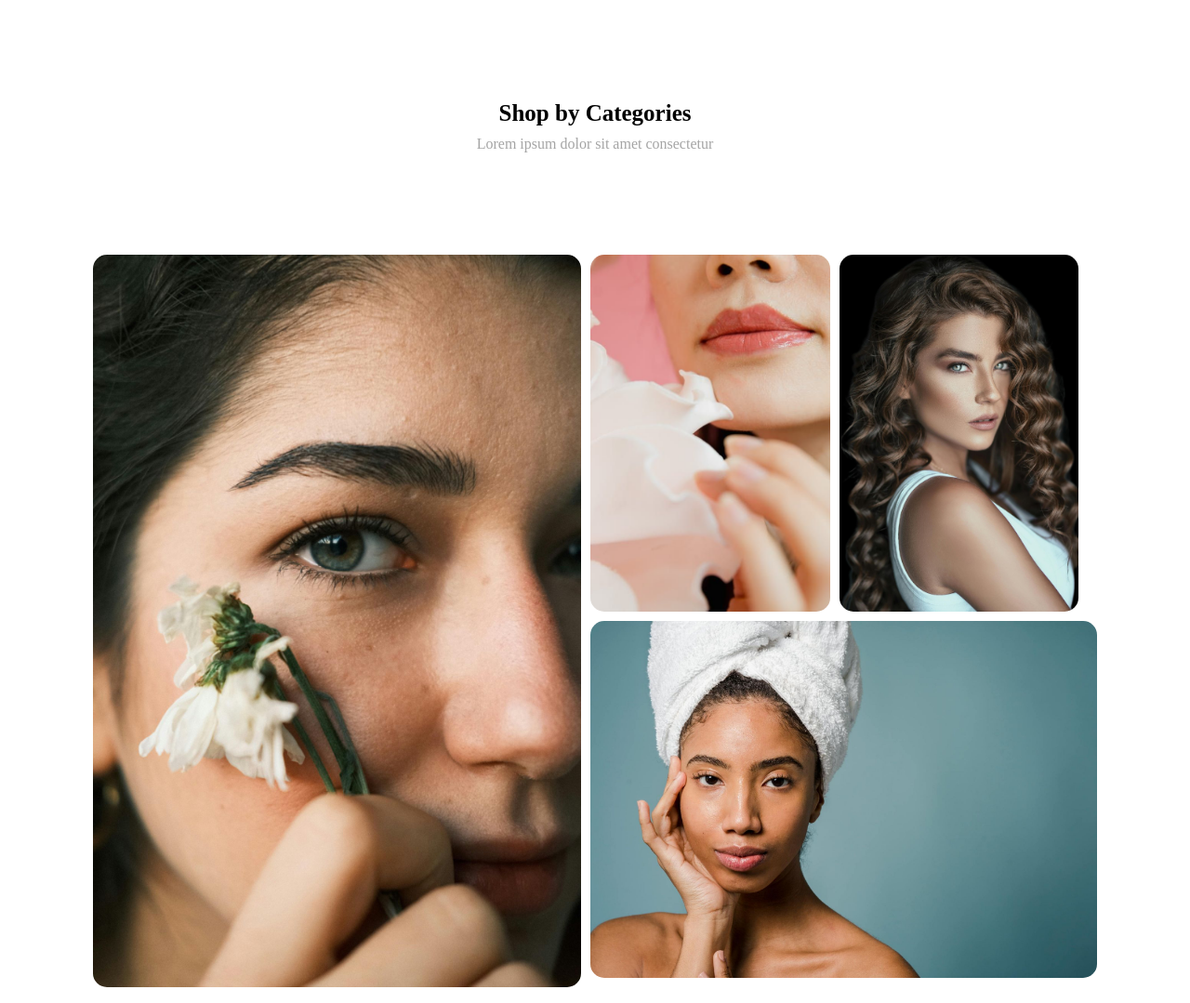
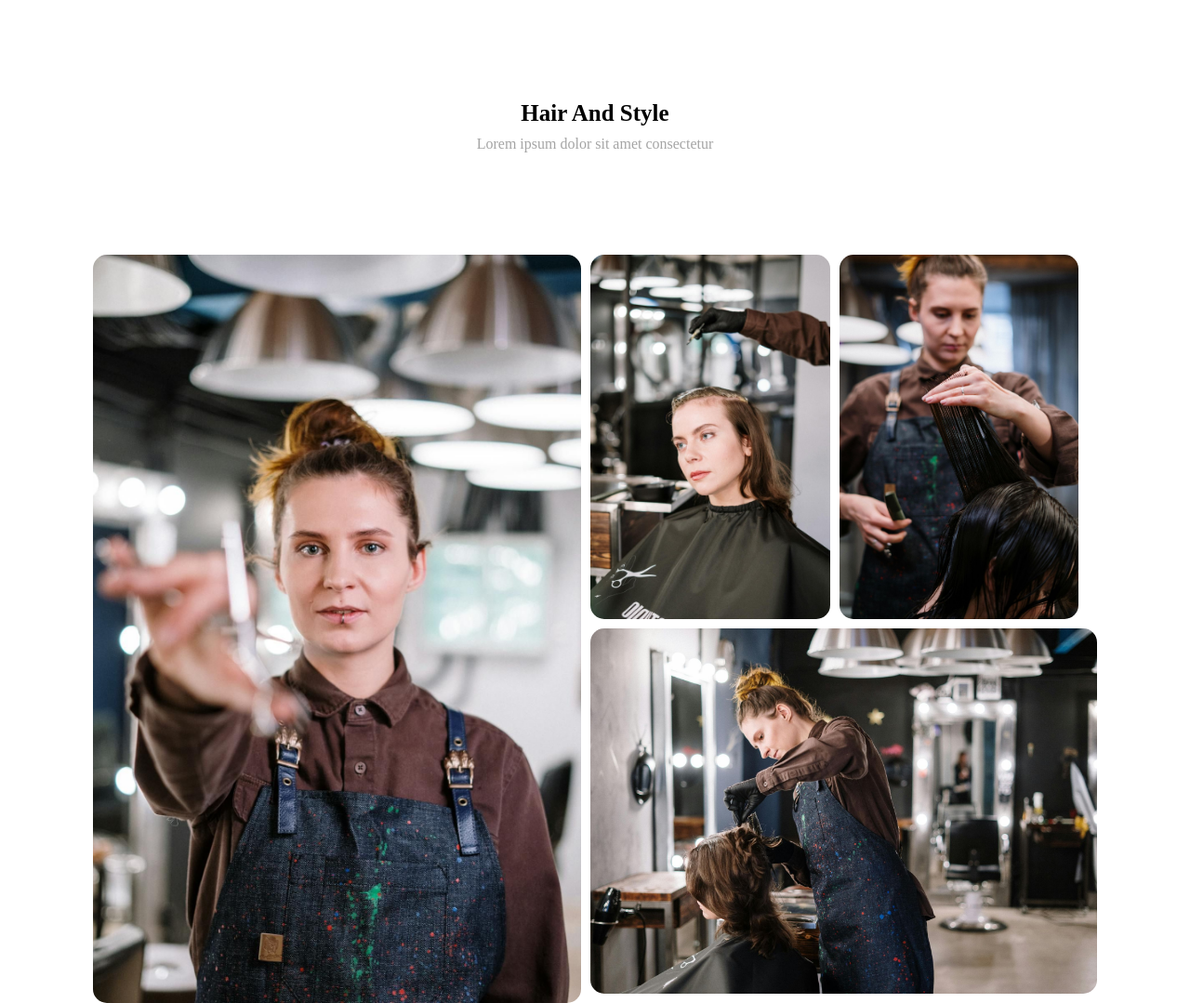
Before and after one commit to Zeynab-jalalian/Beauty-Website, a plain HTML site: page index.html in a window 1280 px wide. Shown: the part 892-1971 px from the top of the page at 93% size. Drawn offline with Linux system fonts and the light colour scheme.

Commit message:
add and change images of gallery

```diff
--- a/index.html
+++ b/index.html
@@ -44,14 +44,14 @@
     </div>
     <main>
         <div>
-        <h1>Shop by Categories</h1>
+        <h1>Hair And Style</h1>
         <p>Lorem ipsum dolor sit amet consectetur</p>
     </div>
     <div class="gallery">
-        <img src="img/gallery2.jpg" alt="gallery">
-        <img src="img/gallery1.jpg" alt="gallery">
-        <img src="img/gallery4.jpg" alt="gallery">
-        <img src="img/gallery3.jpg" alt="gallery">
+        <img src="img/hair2.jpg" alt="gallery">
+        <img src="img/hair3.jpg" alt="gallery">
+        <img src="img/hair4.jpg" alt="gallery">
+        <img src="img/hair1.jpg" alt="gallery">
     </div>
     </main>
 </body>
```
Also changed, not shown: img/gallery1.jpg (deleted), img/gallery2.jpg (deleted), img/gallery3.jpg (deleted), img/gallery4.jpg (deleted), img/hair1.jpg (added), img/hair2.jpg (added), img/hair3.jpg (added), img/hair4.jpg (added).
